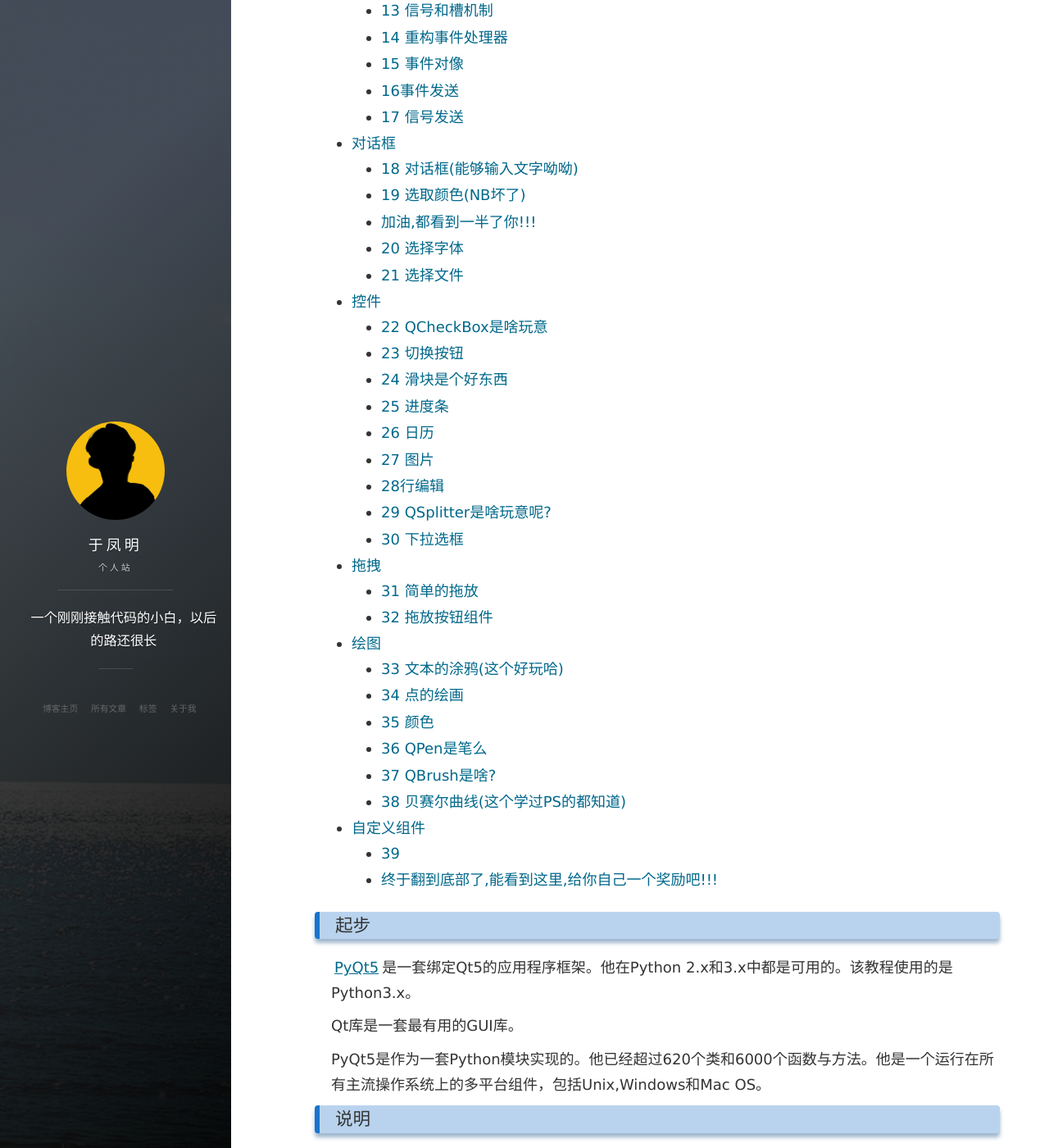
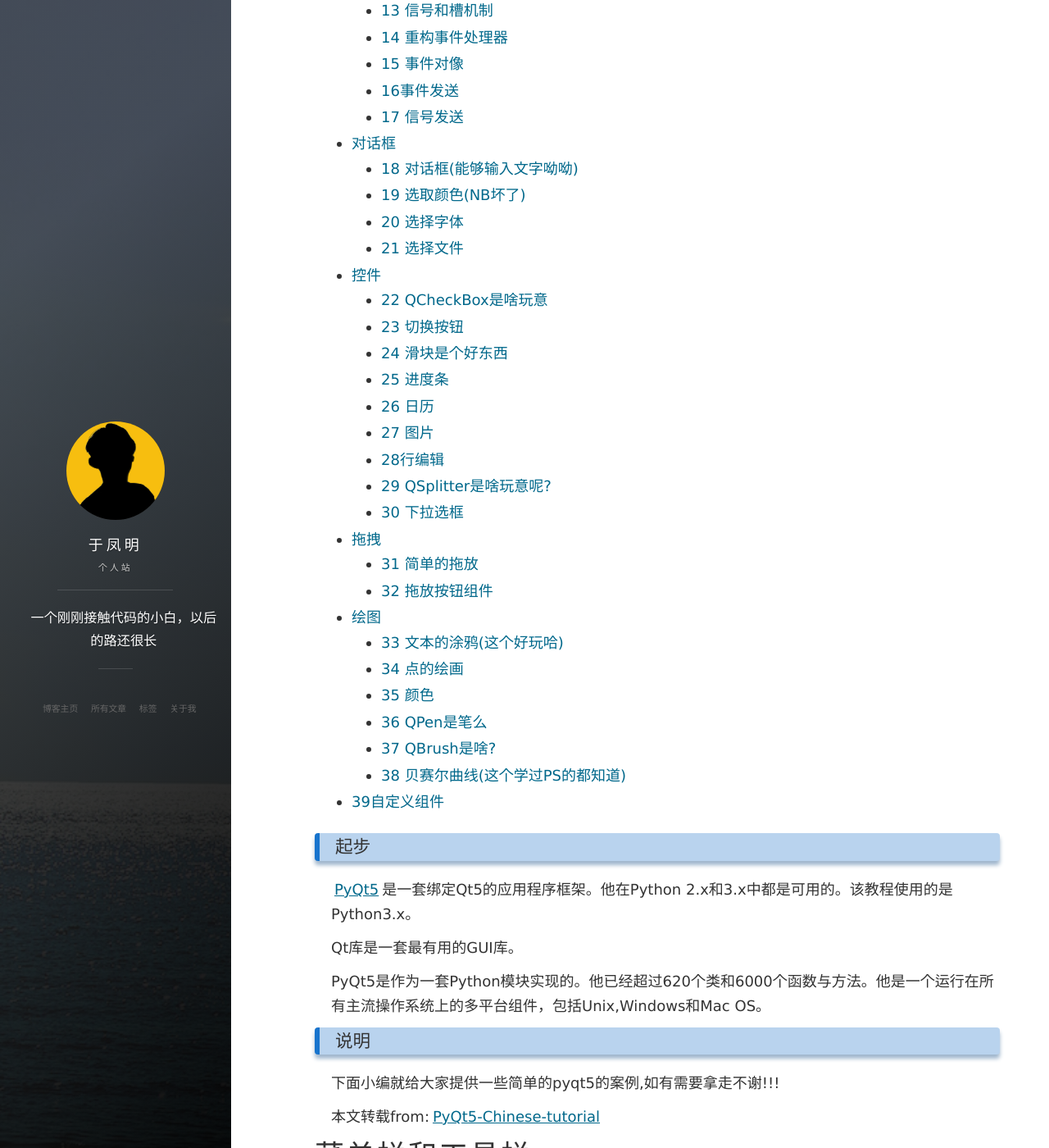
Before and after one commit to victorfengming/victorfengming.github.io.leopardpan, a Jekyll site: the page built from _posts/python/pyqt5/demo/2019-10-31-pyqt5-demo2.markdown, in a window 1280 px wide and 1400 px high, scrolled down 690 px. Shown: the whole window at 82% size. Built offline with Jekyll 4.4.1, drawn with Linux system fonts in a browser that asks for light colours; nearby versions of some CDN libraries; comment, search, counter and statistics services are not loaded.

Commit message:
关于pyqt5案例完整版的格式调整

````diff
--- a/_posts/python/pyqt5/demo/2019-10-31-pyqt5-demo2.markdown
+++ b/_posts/python/pyqt5/demo/2019-10-31-pyqt5-demo2.markdown
@@ -871,7 +871,7 @@
 
 
 
-### 加油,都看到一半了你!!!
+加油,都看到一半了你!!!
 ```python
 
 '''
@@ -1969,9 +1969,8 @@
 ```
 
 
-# 自定义组件
-
-### 39
+
+# 39自定义组件
 ```python
 
 from PyQt5.QtWidgets import (QWidget, QSlider, QApplication,
@@ -2118,7 +2117,7 @@
 
 
 
-### 终于翻到底部了,能看到这里,给你自己一个奖励吧!!!
+终于翻到底部了,能看到这里,给你自己一个奖励吧!!!
 ```python
 
 '''
````
